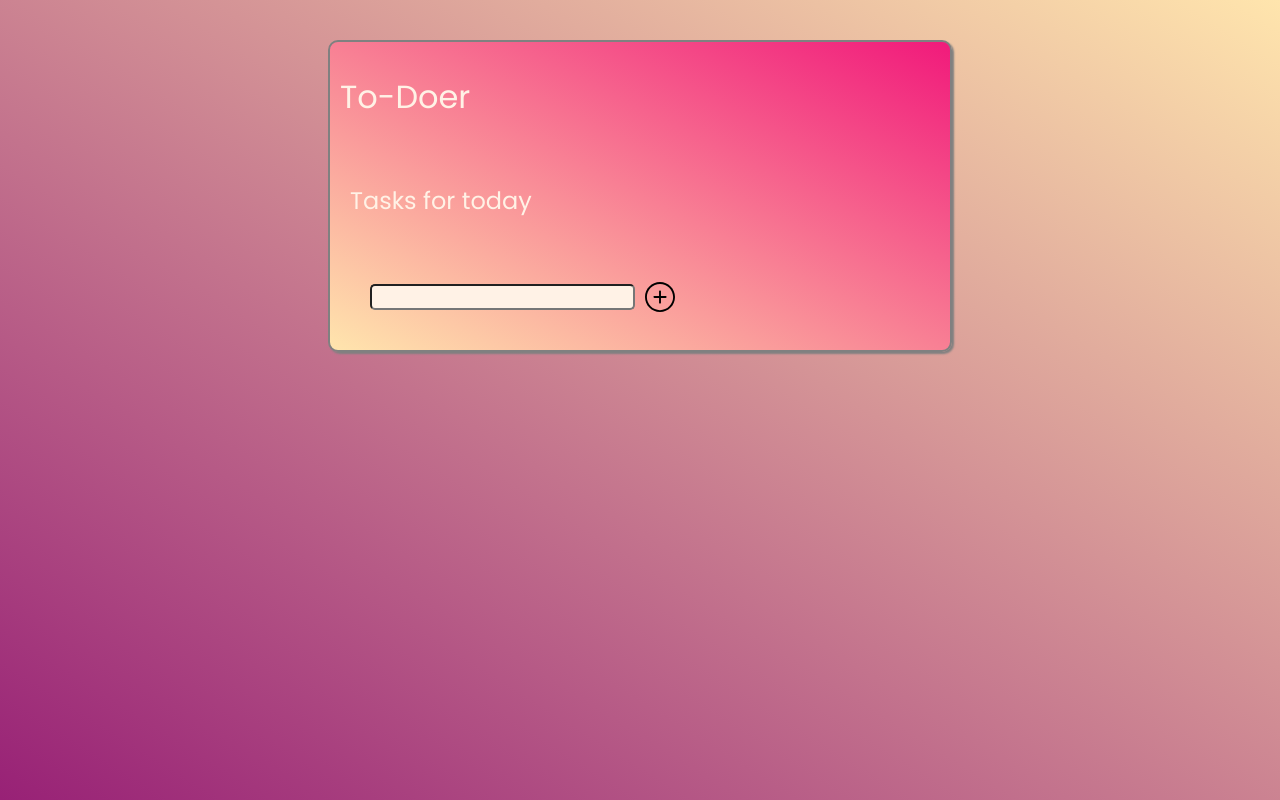
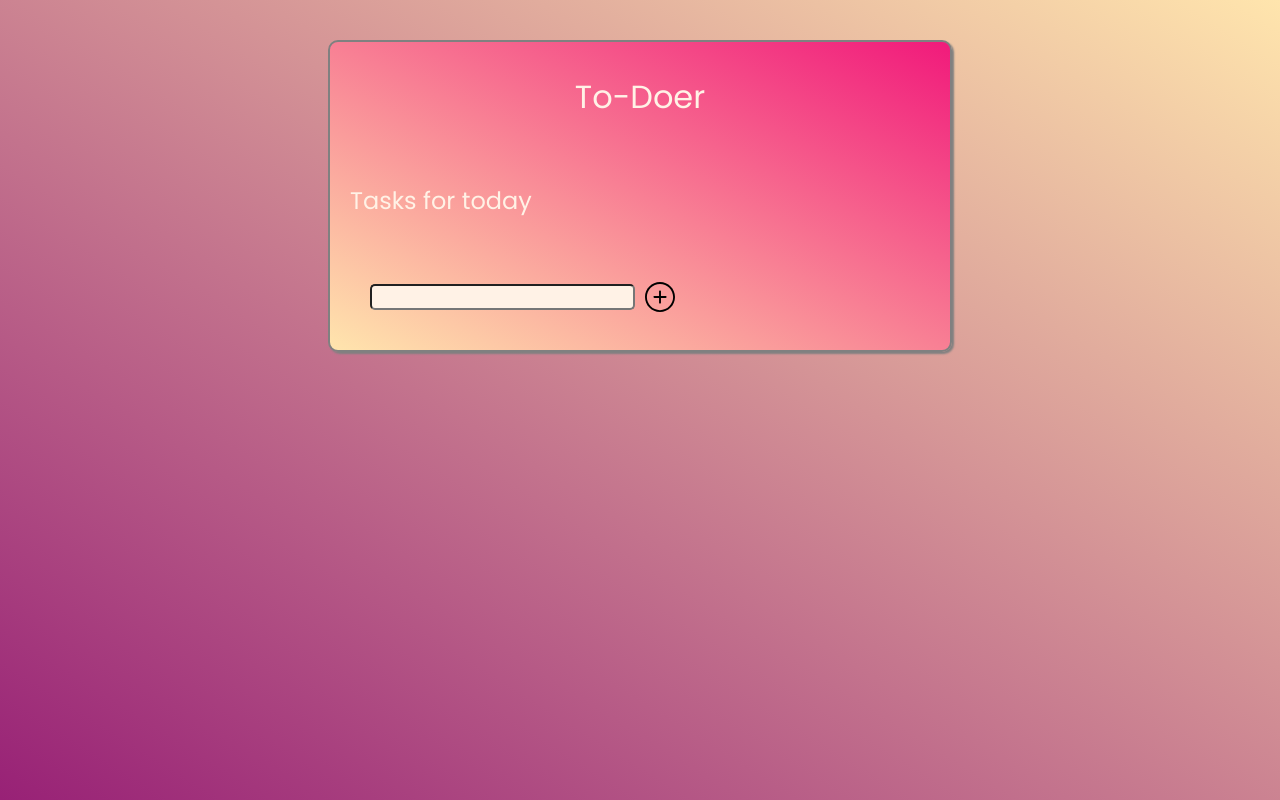
Before and after one commit to erikbejstam/to-do-list, a plain HTML site: page index.html in a window 1280 px wide. Drawn offline with Linux system fonts and the light colour scheme.

Commit message:
Center h1

```diff
--- a/styles.css
+++ b/styles.css
@@ -9,10 +9,15 @@ body{
     height: 100vh;
     background-image: linear-gradient(to top right, #982176, #FFE5AD);
     margin: 0;
+    font-family: 'Montserrat', sans-serif;
 }
 
 h1, h2{
     color: #fff2e6;
+}
+
+h1 {
+    text-align: center;
 }
 
 .main-container{
```
